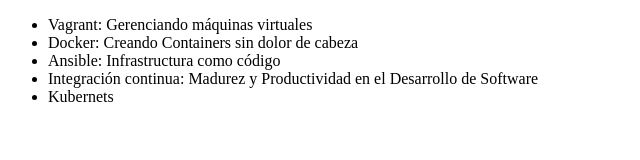
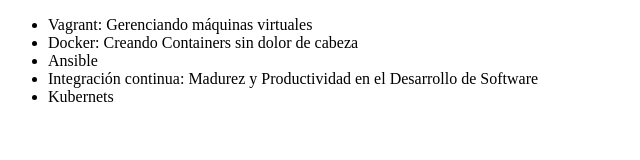
Before and after one commit to Luisgtorb/git-alura, a plain HTML site: page index.html in a window 1280 px wide. Shown: the whole page, without its empty margins (0-640 px from the left). Drawn offline with Linux system fonts and the light colour scheme.

Commit message:
Revert "Cambiando el nombre del curso de ansible"
This reverts commit b7df91a61a79046a2d982235c381f27e950f73d5.

```diff
--- a/index.html
+++ b/index.html
@@ -11,7 +11,7 @@
     <ul>
         <li> Vagrant: Gerenciando máquinas virtuales </li>
         <li> Docker: Creando Containers sin dolor de cabeza </li>
-        <li> Ansible: Infrastructura como código </li>
+        <li> Ansible </li>
         <li> Integración continua: Madurez y Productividad en el Desarrollo de Software </li>
         <li> Kubernets </li>
     </ul>
```
